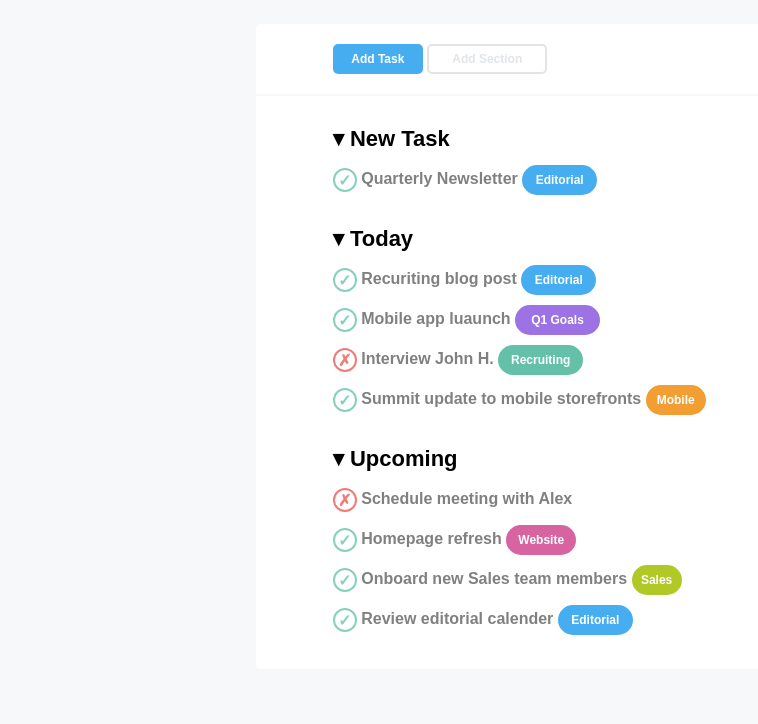
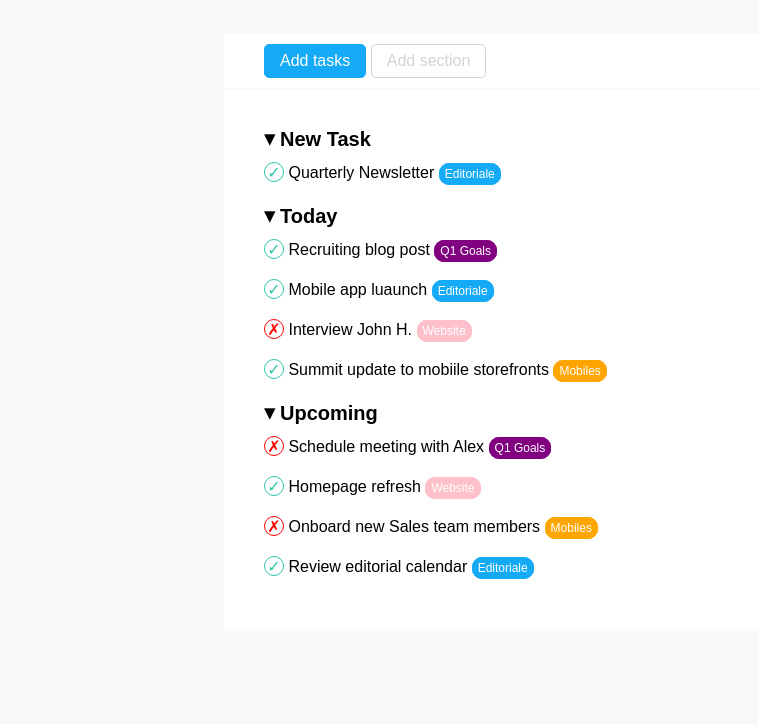
Before and after one commit to radfarelmira/html-css-toboolist, a plain HTML site: page index.html in a window 1280 px wide. Shown: the part 76-800 px from the top of the page, without its empty margins (0-758 px from the left). Drawn offline with Linux system fonts and the light colour scheme.

Commit message:
correction

```diff
--- a/css/style.css
+++ b/css/style.css
@@ -1,170 +1,125 @@
 /* RESET */
-
-*{
+* {
     margin: 0;
     padding: 0;
     box-sizing: border-box;
 }
 
-/*COMMON */
-
-body{
-    font-family: Arial, Helvetica, sans-serif;
+/* COMMON */
+body {
+    font-family: Arial;
     background-color: #f6f8f9;
+}
+ul {
+    list-style-type: none;
 }
 
 /* HEADER */
-
-header{
+header {
     background-color: white;
-}
-
-.container-header{
-    width: 95%;
-    margin: auto;
     padding: 10px;
 }
-
-/* Header logo */
- .logo{
-    vertical-align: middle;
-}
-/* header h1 */
-header h1{
+.logo {
     display: inline-block;
     vertical-align: middle;
+    width: 50px;
+}
+.logo-text {
+    display: inline-block;
+    vertical-align: middle;
+    font-size: 40px;
+    font-weight: 800;
 }
 
 /* MAIN */
-
-/* Main container box */
-main .container-box{
-    width: 60%;
-    margin: auto;
-    margin-top: 30px;
+.main-container {
     background-color: white;
+    width: 65%;
+    margin: 40px auto;
+    border-top-left-radius: 5px;
+    border-top-right-radius: 5px;
+}
+/* Buttons section */
+.buttons-section {
+    padding: 10px 40px;
+    border-bottom: 2px solid #f6f8f9;
+}
+.btn {
+    display: inline-block;
+    border-style: solid;
+    border-width: 1px;
+    text-decoration: none;
+    padding: 7px 15px;
     border-radius: 5px;
 }
-
-.container-main{
-    width: 80%;
-    margin: auto;
-    padding-top: 20px;
-    padding-bottom: 10px;;
-
+.btn-cyan {
+    background-color: #14aaf5;
+    color: white;
+    border-color: #14aaf5;
+}
+.btn-white {
+    background-color: white;
+    color: lightgray;
+    border-color: lightgray;
+}
+/* Tasks list section */
+.task-list {
+    padding: 35px 40px;
+}
+.arrow-down {
+    font-size: 23px;
+}
+.main-list li {
+    padding-bottom: 10px;
+}
+.main-list-title {
+    display: inline-block;
+    font-size: 20px;
+    font-weight: 800;
+}
+.sublist li {
+    padding: 10px 0;
+}
+.circle {
+    display: inline-block;
+    border: 1px solid black;
+    width: 20px;
+    height: 20px;
+    border-radius: 50%;
+    text-align: center;
+    line-height: 20px;
+}
+.circle-green {
+    color: #2cc6ab;
+    border-color: #2cc6ab;
+}
+.circle-red {
+    color: red;
+    border-color: red;
+}
+.tag {
+    border: 1px solid black;
+    padding: 3px 5px;
+    font-size: 12px;
+    border-radius: 10px;
+    color: white;
 }
 
-/* Main top buttons */
-.btn{
-    text-decoration-line: none;
-    display: inline-block;
-    height: 30px;
-    border-radius: 15px;
-    text-align: center;
-    line-height: 26px;
-    font-size: 12px;
-    font-weight: 600;
-
+.editoriale {
+    background-color: #14aaf5;
+    border-color: #14aaf5;
+}
+.q-1 {
+    background-color: purple;
+    border-color: purple;
 }
 
-.btn.task{
-    background-color:#47adf1 ;
-    color: white;
-    width: 90px;
-    border: 2px solid #47adf1;
-    border-radius: 5px;
+.website{
+    background-color: pink;
+    border-color: pink;
 }
 
-.btn.section{
-    background-color:white ;
-    color: #e2e5e8;
-    width: 120px;
-    border: 2px solid #e2e5e8;
-    border-radius: 5px;
+.mobiles{
+    background-color: orange;
+    border-color: orange;
 }
-/* main vertical line */
-.verticalline{
-    width: 100%;
-    height: 5px;
-    border-top: 2px solid #f6f8f9;
-    margin-top: 10px;
-}
-/* Main section ul */
-ul{
-    list-style-type: none;
-    line-height: 40px;
-    font-weight: 700;
-    color: grey;
-}
-
-.first-list{
-    margin-bottom: 20px;
-}
-
-ul h2{
-    font-size: 22px;
-    color: black;
-}
-
-.btn.editorial{
-    background-color:#47adf1 ;
-    color: white;
-    width: 75px;
-    border: 2px solid #47adf1;
-}
-/* Main symbols */
-.symbol{
-    display: inline-block;
-    width: 24px;
-    height: 24px;
-    background-color: white;
-    text-align: center;
-    line-height: 22px;
-    border-radius: 50%;
-    vertical-align: middle;
-}
-
-.symbol.check{
-    color: #88d0be;
-    border: 2px solid #88d0be;
-}
-
-.symbol.cross{
-    color:#ef7c78;
-    border: 2px solid #ef7c78;
-}
-/* Main ul buttons */
-.btn.goals{
-    background-color:#9c72e4 ;
-    color: white;
-    width: 85px;
-    border: 2px solid #9c72e4;
-}
-
-.btn.recruiting{
-    background-color:#64c0a9 ;
-    color: white;
-    width: 85px;
-    border: 2px solid #64c0a9;
-}
-
-.btn.mobile{
-    background-color:#f29e33 ;
-    color: white;
-    width: 60px;
-    border: 2px solid #f29e33;
-}
-
-.btn.website{
-    background-color: #d863a1;
-    color: white;
-    width: 70px;
-    border: 2px solid #d863a1;
-}
-
-.btn.sales{
-    background-color: #b0c926;
-    color: white;
-    width: 50px;
-    border: 2px solid #b0c926;
-}
--- a/index.html
+++ b/index.html
@@ -4,69 +4,107 @@
     <meta charset="UTF-8">
     <meta http-equiv="X-UA-Compatible" content="IE=edge">
     <meta name="viewport" content="width=device-width, initial-scale=1.0">
+    <title>Toboolist</title>
 
     <link rel="stylesheet" href="css/style.css">
-    <title>Toboolist</title>
 </head>
 <body>
-    <!--Header-->
+
+    <!-- HEADER -->
     <header>
-        <div class="container-header">
-            <img class="logo" src="img/logo.png" alt="Toboolist logo">
-            <h1>Toboolist</h1>
-        </div>
+        <img class="logo" src="img/logo.png" alt="Toboolist logo">
+        <span class="logo-text">Toboolist</span>
     </header>
-    <!-- End header -->
-    <!-- Main -->
+    <!-- END HEADER -->
+
+
+    <!-- MAIN -->
     <main>
-        <div class="container-box">
-            <!--Main top buttons -->
-            <div class="container-main">
-                <a class="btn task" href="#">Add Task</a>
-                <a class="btn section" href="#">Add Section</a>
+        <div class="main-container">
+            <!-- Buttons section -->
+            <div class="buttons-section">
+                <a href="#" class="btn btn-cyan">Add tasks</a>
+                <a href="#" class="btn btn-white">Add section</a>
             </div>
-            <!--Vertical line -->
-            <div class="verticalline"></div>
-            <!--Main section ul -->
-            <div class="container-main">
 
-                <ul class="first-list">
+            <!-- Tasks list section -->
+            <div class="task-list">
+                <ul class="main-list">
+                    <!-- Main element -->
                     <li>
-                        <h2>&#9662 New Task</h2>
-                        <ul>
-                            <li><span class="symbol check">&check;</span>  Quarterly Newsletter <a class="btn editorial" href="#">Editorial</a></li>
+                        <span class="arrow-down">&#9662;</span>
+                        <h3 class="main-list-title">New Task</h3>
+
+                        <ul class="sublist">
+                            <li>
+                                <span class="circle circle-green">&check;</span>
+                                Quarterly Newsletter
+                                <span class="tag editoriale">Editoriale</span>
+                            </li>
+                        </ul>
+                    </li>
+
+                    <!-- Main element -->
+                    <li>
+                        <span class="arrow-down">&#9662;</span>
+                        <h3 class="main-list-title">Today</h3>
+
+                        <ul class="sublist">
+                            <li>
+                                <span class="circle circle-green">&check;</span>
+                                Recruiting blog post
+                                <span class="tag q-1">Q1 Goals</span>
+                            </li>
+                            <li>
+                                <span class="circle circle-green">&check;</span>
+                                Mobile app luaunch
+                                <span class="tag editoriale">Editoriale</span>
+                            </li>
+                            <li>
+                                <span class="circle circle-red">&cross;</span>
+                                Interview John H.
+                                <span class="tag website">Website</span>
+                            </li>
+                            <li>
+                                <span class="circle circle-green">&check;</span>
+                                Summit update to mobiile storefronts
+                                <span class="tag mobiles">Mobiles</span>
+                            </li>
+                        </ul>
+                    </li>
+
+                    <!-- Main element -->
+                    <li>
+                        <span class="arrow-down">&#9662;</span>
+                        <h3 class="main-list-title">Upcoming</h3>
+
+                        <ul class="sublist">
+                            <li>
+                                <span class="circle circle-red">&cross;</span>
+                                Schedule meeting with Alex
+                                <span class="tag q-1">Q1 Goals</span>
+                            </li>
+                            <li>
+                                <span class="circle circle-green">&check;</span>
+                                Homepage refresh
+                                <span class="tag website">Website</span>
+                            </li>
+                            <li>
+                                <span class="circle circle-red">&cross;</span>
+                                Onboard new Sales team members
+                                <span class="tag mobiles">Mobiles</span>
+                            </li>
+                            <li>
+                                <span class="circle circle-green">&check;</span>
+                                Review editorial calendar
+                                <span class="tag editoriale">Editoriale</span>
+                            </li>
                         </ul>
                     </li>
                 </ul>
-
-                <ul class="first-list">
-                    <li>
-                        <h2>&#9662 Today</h2>
-                        <ul>
-                            <li><span class="symbol check">&check;</span>  Recuriting blog post <a class="btn editorial" href="#">Editorial</a></li>
-                            <li><span class="symbol check">&check;</span>  Mobile app luaunch <a class="btn goals" href="#">Q1 Goals</a></li>
-                            <li><span class="symbol cross">&cross;</span>  Interview John H. <a class="btn recruiting" href="#">Recruiting</a></li>
-                            <li><span class="symbol check">&check;</span>  Summit update to mobile storefronts <a class="btn mobile" href="#">Mobile</a></li>
-                        </ul>
-                    </li>
-                </ul>
-
-                <ul class="first-list">
-                    <li>
-                        <h2>&#9662 Upcoming</h2>
-                        <ul>
-                            <li><span class="symbol cross">&cross;</span> Schedule meeting with Alex</li>
-                            <li><span class="symbol check">&check;</span> Homepage refresh <a class="btn website" href="#">Website</a></li>
-                            <li><span class="symbol check">&check;</span> Onboard new Sales team members <a class="btn sales" href="#">Sales</a></li>
-                            <li><span class="symbol check">&check;</span> Review editorial calender <a class="btn editorial" href="#">Editorial</a></li>
-                        </ul>
-                    </li>
-                </ul>
-
             </div>
-
         </div>
     </main>
-    <!-- End main -->
+    <!-- MAIN -->
 </body>
 </html>
```
